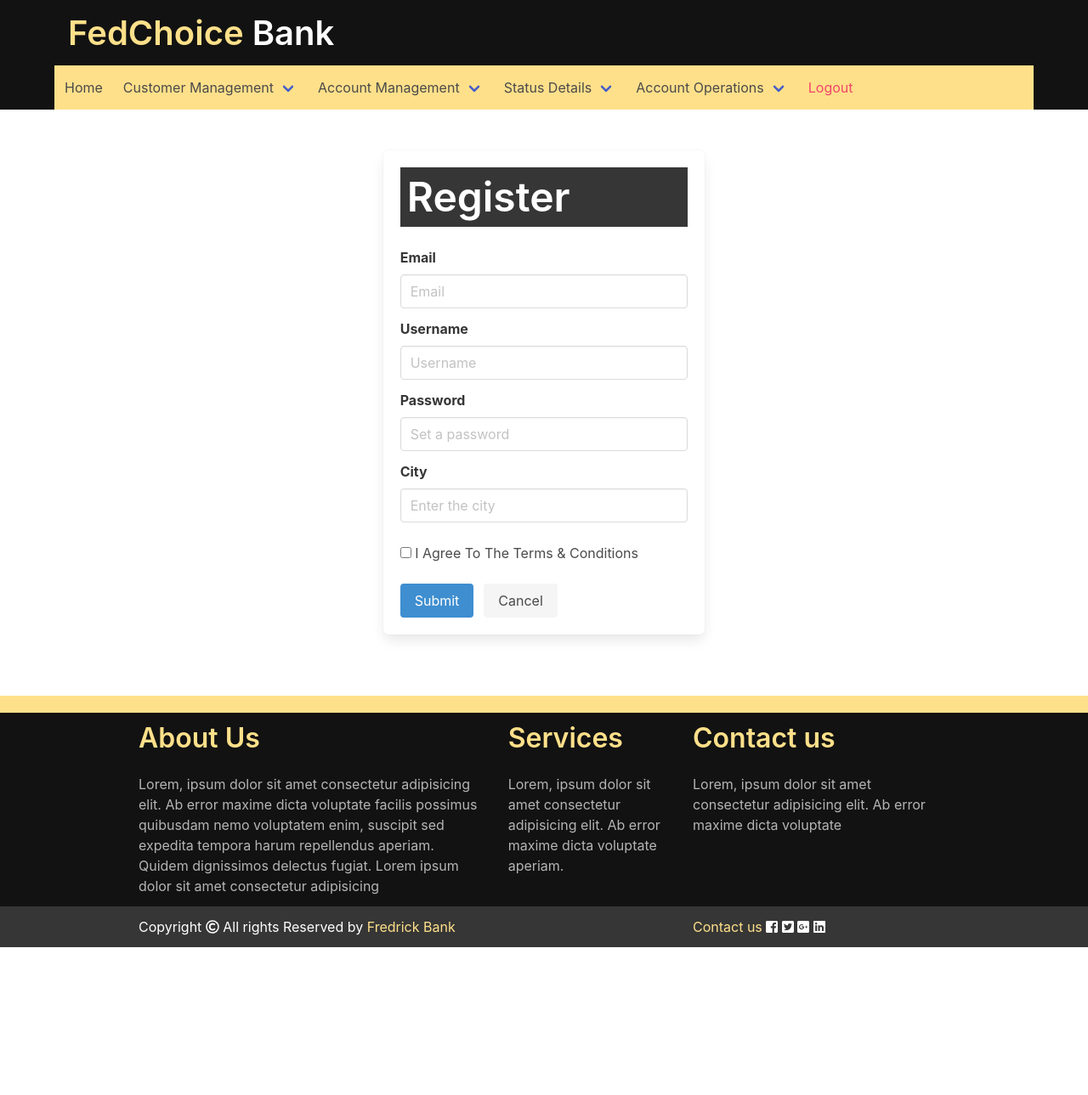
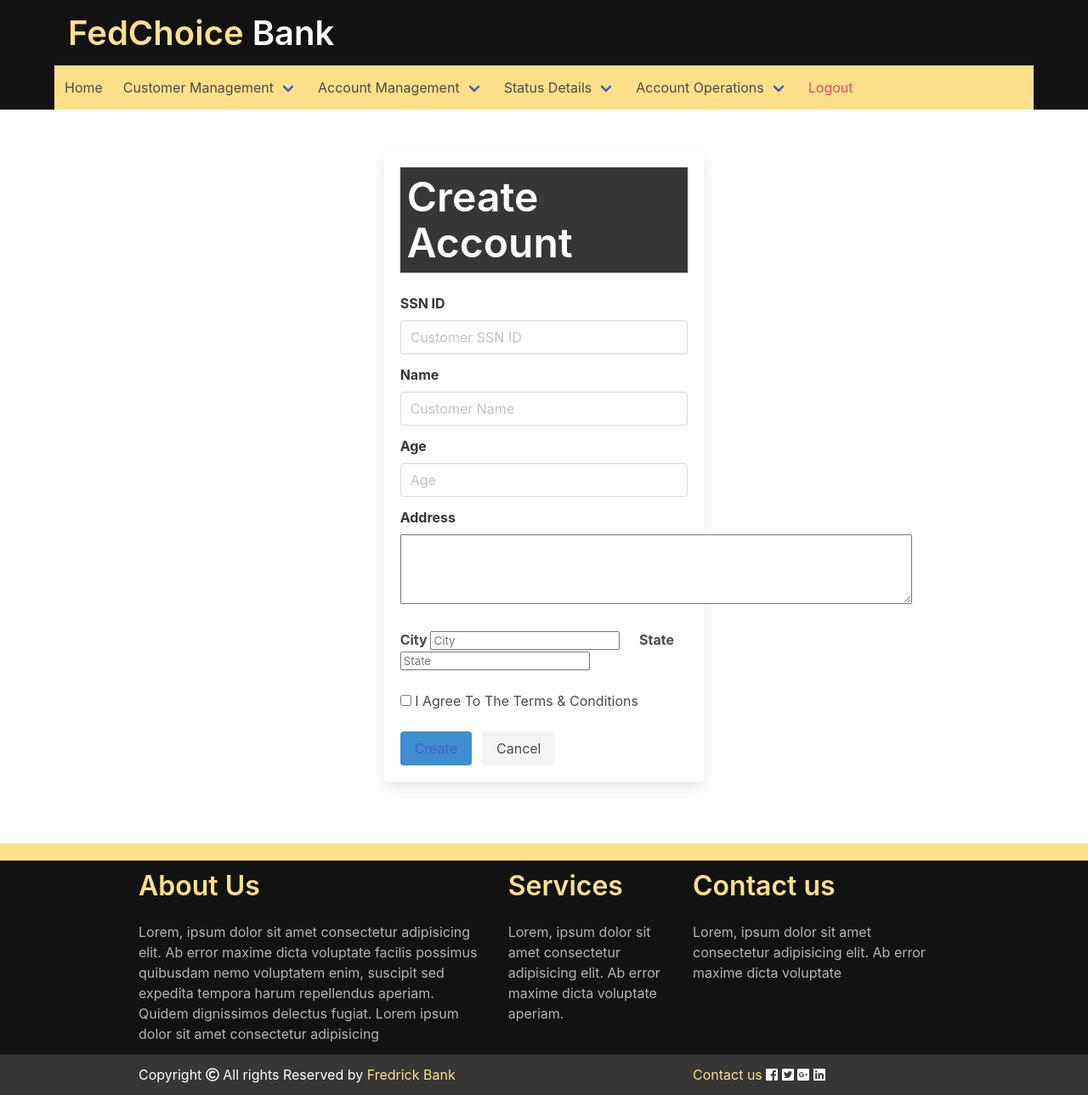
Before and after one commit to NitishKhanna14/BankManager, a Flask app: page /registration in a window 1280 px wide. Shown: the whole page at 85% size. Before the commit the page ends 1115 px from the top, so only its background shows below. Run offline with Flask 2, Linux system fonts and the light colour scheme; some libraries are stand-ins or nearby versions.

Commit message:
Modified

```diff
--- a/application/templates/registration.html
+++ b/application/templates/registration.html
@@ -3,6 +3,7 @@
 
 
 {% block content %}
+
 
 
 <section class="section columns is-centered is-multiline">
@@ -12,39 +13,50 @@
 
         <div class="box ">
             <p class="title is-1 has-text-white has-background-dark" style="padding: 8px;">
-                Register
+                Create Account
             </p>
 
             <form action="#" method="post">
 
                 <div class="field">
                     <div class="control ">
-                        <label class="label">Email</label>
-                        <input class="input " type="email" placeholder="Email" required>
+                        <label class="label">SSN ID</label>
+                        <input class="input " type="text" placeholder="Customer SSN ID" required>
                     </div>
                 </div>
 
                 <div class="field">
                     <div class="control ">
-                        <label class="label">Username</label>
-                        <input class="input " type="text" placeholder="Username" required>
+                        <label class="label">Name</label>
+                        <input class="input " type="text" placeholder="Customer Name" required>
                     </div>
                 </div>
 
                 <div class="field">
                     <div class="control ">
-                        <label class="label">Password</label>
-                        <input class="input " type="password" placeholder="Set a password" minlength="8" maxlength="16"
-                            required>
+                        <label class="label">Age</label>
+                        <input class="input " type="number" placeholder="Age" required>
                     </div>
                 </div>
 
                 <div class="row">
                     <div class="control">
-                      <label class="label">City</label>
-                      <input class="input" type="text" id="city" placeholder="Enter the city"  required>
+                      <label class="label">Address</label>
+                      <textarea id="address" name="address" rows="5" cols="65" placeholder="" required></textarea>
                     </div>
                 </div>
+                <br>
+                <div class="row">
+                    <p>
+                    <label><b>City </b> </label>
+                    <input type="text" placeholder="City" required>
+                    &nbsp; &nbsp;
+                    <label><b> State </b></label>
+                    <input type="text" placeholder="State" required>
+                    </p>
+                </div>
+
+
                 <br>
 
                 <div>
@@ -59,7 +71,8 @@
 
                 <div class="field is-grouped">
                     <p class="control">
-                        <button type="submit" class="button is-info">Submit</button>
+                        <button type="submit" id="myPopup" class="button is-info">
+                            <a href="{{ url_for('create_account') }}">Create</a></button>
                     </p>
                     <p class="control">
                         <button type="reset" class="button is-light">Cancel</button>
```
